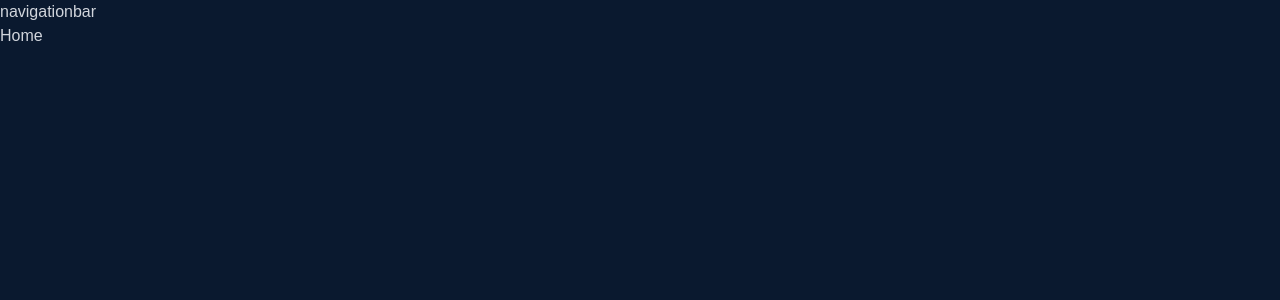
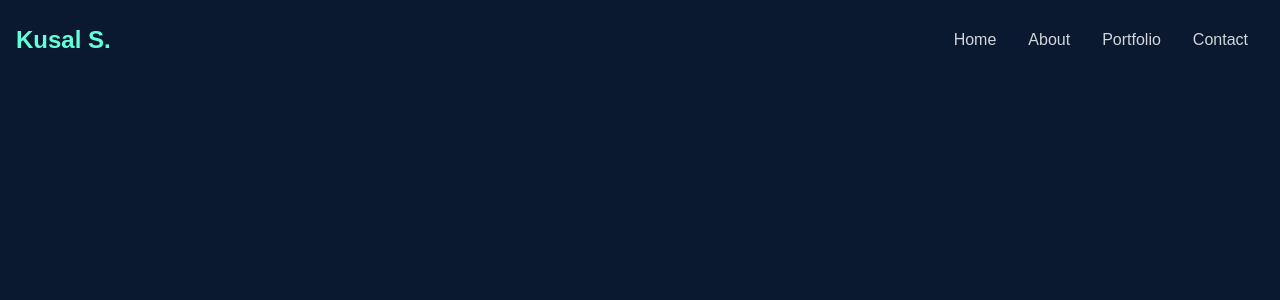
Before and after one commit to ICT-Courses/ict2233-ca-02-kusals100, a React (Vite) app: page / in a window 1280 px wide. Shown: the top 300 px of the page. Built offline with nearby package versions, Linux system fonts and the light colour scheme.

Commit message:
feat: Build fully responsive navbar with mobile hamburger menu

```diff
--- a/src/components/Navbar.jsx
+++ b/src/components/Navbar.jsx
@@ -1,10 +1,72 @@
-import React from 'react';
+import React, {useState} from 'react';
+import { Link } from 'react-router-dom';
+import { FaBars, FaTimes} from 'react-icons/fa';
+
 
 function Navbar() {
+
+  //A state to remember whether the mobile menu is open or closed
+  const [nav, setNav] = useState(false);
+
+  //The function that change the state after clicking on the hamburger icon
+  const handleClick =  () => setNav(!nav);
+
   return (
+    <header className='fixed w-full h-[80px] flex justify-between items-center px-4 text-gray-300 z-10 bg-[#0a192f]'>
 
-    <div>navigationbar</div>
+    {/*Logo section */}
+    <div>
+        <Link to="/" className="text-2xl font-bold text-[#64ffda]">
+          Kusal S.
+        </Link>
+      </div>
+
+    {/*Menu for the Desktop */}
+    <ul className='hidden md:flex'> {/*In mobile -> hidden | In Desktop -> flex */}
+      <li className="px-4 hover:text-[#64ffda] transition-colors duration-300">
+        <Link to='/'>Home</Link>
+      </li>
+      <li className='px-4 hover:text-[#64ffda] transition-colors duration-300'>
+        <Link to ="/about">About</Link>
+      </li>
+      <li className="px-4 hover:text-[#64ffda] transition-colors duration-300">
+          <Link to="/portfolio">Portfolio</Link>
+        </li>
+        <li className="px-4 hover:text-[#64ffda] transition-colors duration-300">
+          <Link to="/Contact">Contact</Link>
+        </li>
+    </ul>
+
+    {/* Hamburger Menu Icon for MOBILE */}
+    <div onClick={handleClick} className="md:hidden z-10 cursor-pointer">
+        {!nav ? <FaBars /> : <FaTimes />} {/*According to the nav state, icon is changed */}
+      </div>
+
+    {/*Mobile Menu Overlay */}
+      <ul
+        className={
+          !nav
+            ? 'hidden' // If nav = false, Hide the menu
+            : 'absolute top-0 left-0 w-full h-screen bg-[#0a192f] flex flex-col justify-center items-center' // If nav = true ,Show the full-screen menu
+        }
+      >
+        <li className="py-6 text-4xl hover:text-[#64ffda]">
+          <Link onClick={handleClick} to="/">Home</Link>
+        </li>
+        <li className="py-6 text-4xl hover:text-[#64ffda]">
+          <Link onClick={handleClick} to="/about">About</Link>
+        </li>
+        <li className="py-6 text-4xl hover:text-[#64ffda]">
+          <Link onClick={handleClick} to="/portfolio">Portfolio</Link>
+        </li>
+        <li className="py-6 text-4xl hover:text-[#64ffda]">
+          <Link onClick={handleClick} to="/Contact">Contact</Link>
+        </li>
+      </ul>
+
+    </header>
   );
+
 }
 
 export default Navbar;
```
